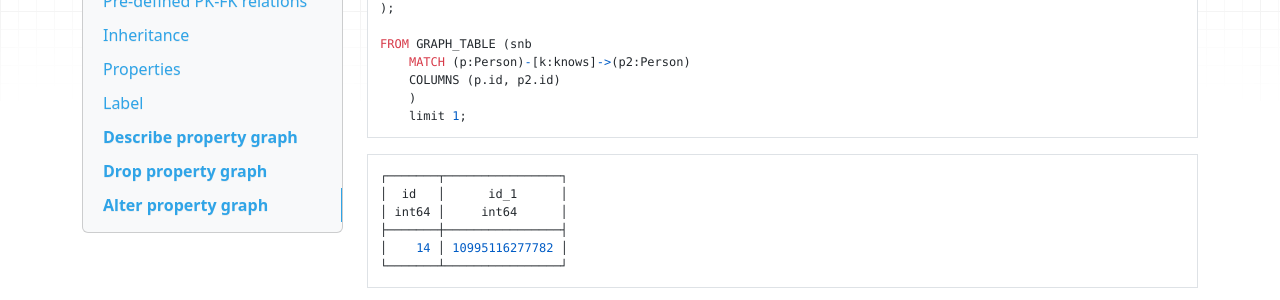
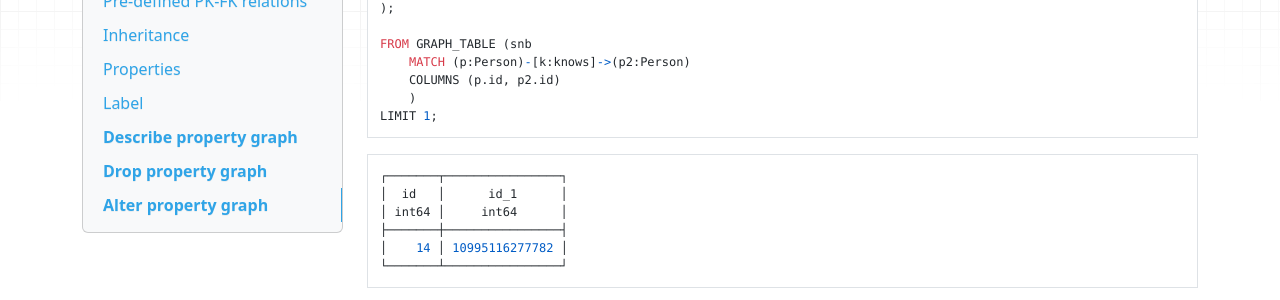
Before and after one commit to Dtenwolde/duckpgq-docs, an MkDocs documentation site: the page built from docs/property_graph.md, in a window 1280 px wide and 900 px high, scrolled down 4758 px. Shown: the part 205-505 px from the top of the window. Built offline with MkDocs 1.6.1, drawn with Linux system fonts in a browser that asks for light colours; nearby versions of some CDN libraries.

Commit message:
Capital letter

````diff
--- a/docs/property_graph.md
+++ b/docs/property_graph.md
@@ -216,7 +216,7 @@ FROM GRAPH_TABLE (snb
     MATCH (p:Person)-[k:knows]->(p2:Person)
     COLUMNS (p.id, p2.id)
     )
-    limit 1;
+LIMIT 1;
 ```
 
 ```sql
````
